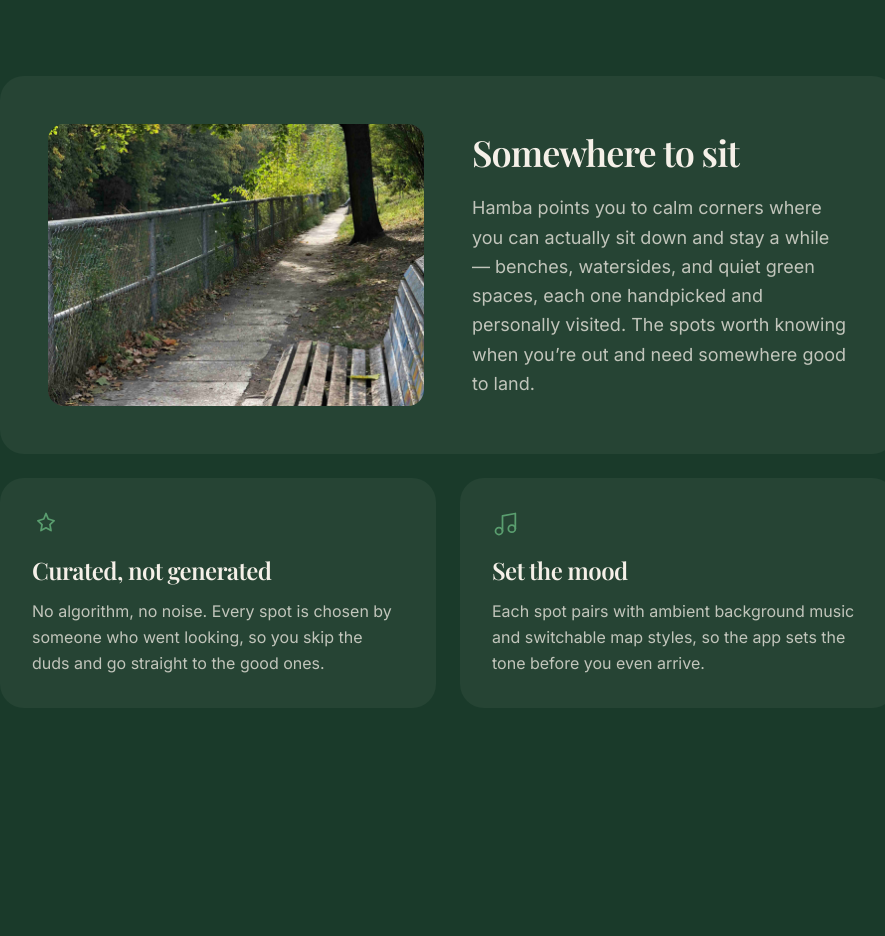
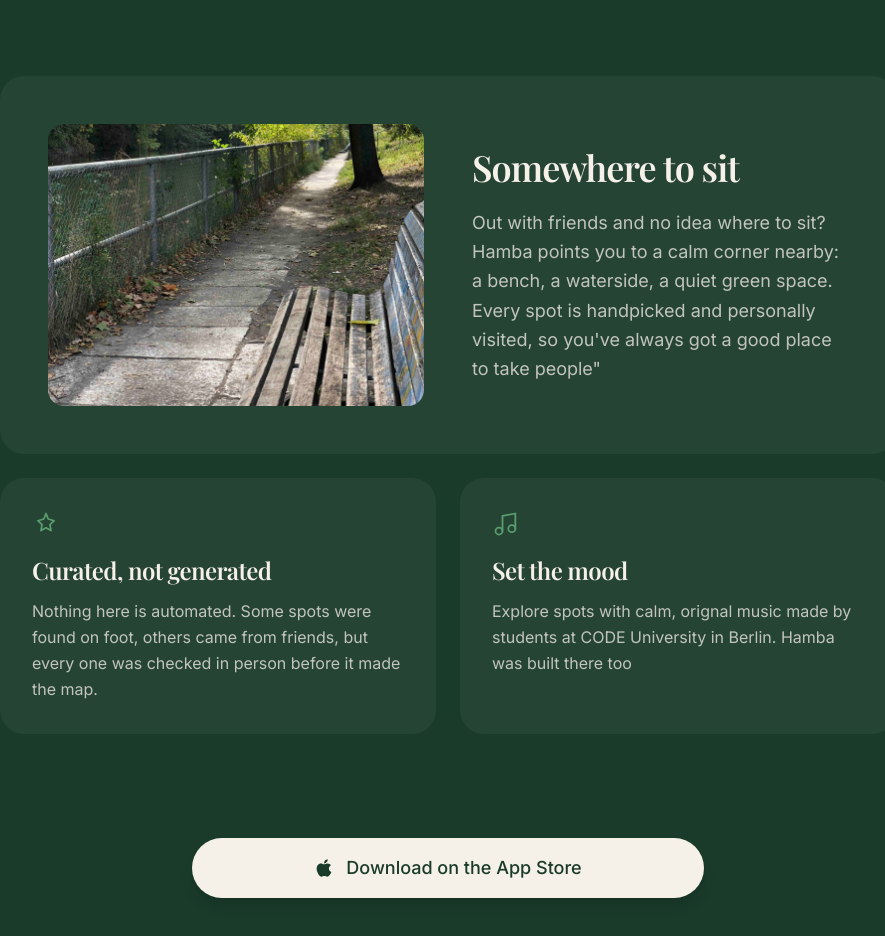
Before and after one commit to AustralianMint/Hamba-landing-page, a Next.js app: page / in a window 1280 px wide. Shown: the part 780-1716 px from the top of the page, without its empty margins (192-1077 px from the left). Before the commit the page ends 1616 px from the top, so only its background shows below. Built offline with nearby package versions, Linux system fonts and the light colour scheme; a web font is replaced by a local one.

Commit message:
feat: update secondary feature descriptions and improve layout in Features component

```diff
--- a/src/components/landing/features.tsx
+++ b/src/components/landing/features.tsx
@@ -2,6 +2,7 @@
 
 import Image from "next/image";
 import type { Variants } from "framer-motion";
+import { AppStoreButton } from "@/components/landing/app-store-button";
 import { m } from "@/lib/motion";
 
 const container: Variants = {
@@ -30,7 +31,7 @@ const rise: Variants = {
 const secondaryFeatures = [
   {
     title: "Curated, not generated",
-    body: "No algorithm, no noise. Every spot is chosen by someone who went looking, so you skip the duds and go straight to the good ones.",
+    body: "Nothing here is automated. Some spots were found on foot, others came from friends, but every one was checked in person before it made the map.",
     icon: (
       <svg
         aria-hidden="true"
@@ -48,7 +49,7 @@ const secondaryFeatures = [
   },
   {
     title: "Set the mood",
-    body: "Each spot pairs with ambient background music and switchable map styles, so the app sets the tone before you even arrive.",
+    body: "Explore spots with calm, orignal music made by students at CODE University in Berlin. Hamba was built there too",
     icon: (
       <svg
         aria-hidden="true"
@@ -88,7 +89,7 @@ export function Features() {
               alt="A weathered wooden bench beside a tree-lined path along the water in Berlin"
               fill
               sizes="(max-width: 768px) 90vw, 40vw"
-              className="object-cover object-[center_70%]"
+              className="object-cover object-[center_95%]"
             />
           </div>
 
@@ -97,11 +98,9 @@ export function Features() {
               Somewhere to sit
             </h2>
             <p className="mt-5 text-base leading-relaxed text-foreground/75 sm:text-lg">
-              Hamba points you to calm corners where you can actually sit down
-              and stay a while &mdash; benches, watersides, and quiet green
-              spaces, each one handpicked and personally visited. The spots
-              worth knowing when you&rsquo;re out and need somewhere good to
-              land.
+              Out with friends and no idea where to sit?
+              Hamba points you to a calm corner nearby: a bench, a waterside, a quiet green space.
+              Every spot is handpicked and personally visited, so you've always got a good place to take people"
             </p>
           </div>
         </m.article>
@@ -126,6 +125,10 @@ export function Features() {
             </m.article>
           ))}
         </m.div>
+
+        <m.div variants={rise} className="mt-16 flex justify-center sm:mt-20">
+          <AppStoreButton variant="wide" />
+        </m.div>
       </m.div>
     </section>
   );
```
